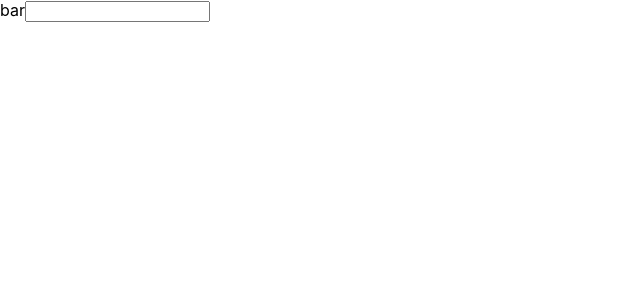
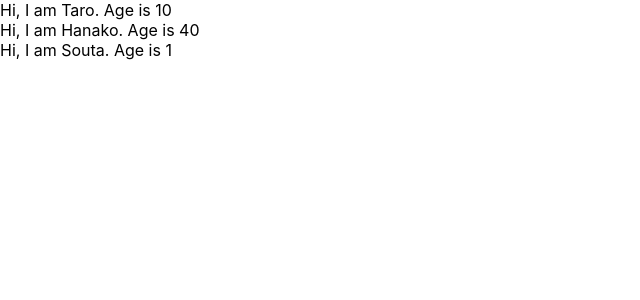
Before and after one commit to sasaki-sota/curd-react, a React (Create React App) app: page / in a window 1280 px wide. Shown: the top 300 px of the page, without its empty margins (0-640 px from the left). Built offline with nearby package versions, Linux system fonts and the light colour scheme.

Commit message:
add-more-jsx

```diff
--- a/src/App.js
+++ b/src/App.js
@@ -1,21 +1,33 @@
 // JSXの時は必ずreactを書く
 import React, { Component } from "react";
 
-// クラスコンポーネント
-class App extends Component {
-  render() {
+const App = () => {
+    // 配列で囲うことによって複数管理できるようになる
+    const profiles = [
+        { name: "Taro", age: 10 },
+        { name: "Hanako", age: 40 },
+        { name: "Souta" }
+    ]
     return (
-        <React.Fragment>
-          <label htmlFor="bar">bar</label>
-          <input type="text" onClick={() => {console.log('I am clicked')}} />
-        </React.Fragment>
+        <div>
+            {
+                // mapメソッドを使って配列を順番に取り出す
+                // ruby => profiles.map do |profile|
+                profiles.map((profile, index) => {
+                    return <User name = {profile.name} age = {profile.age} key={index} />
+                })
+            }
+        </div>
     )
-  }
 }
 
-// 関数コンポーネント
-// const App = () => {
-//     return <div>Hi</div>
-// }
+const User = (props) => {
+    return <div>Hi, I am {props.name}. Age is {props.age} </div>
+}
+
+// defaultPropsを設定しておけば情報が入力されていない時に代わりのデーターを入れる
+User.defaultProps = {
+    age: 1
+}
 
 export  default App;
```
Also changed, not shown: 1 other file (tests, documents, lock files or other folders).
